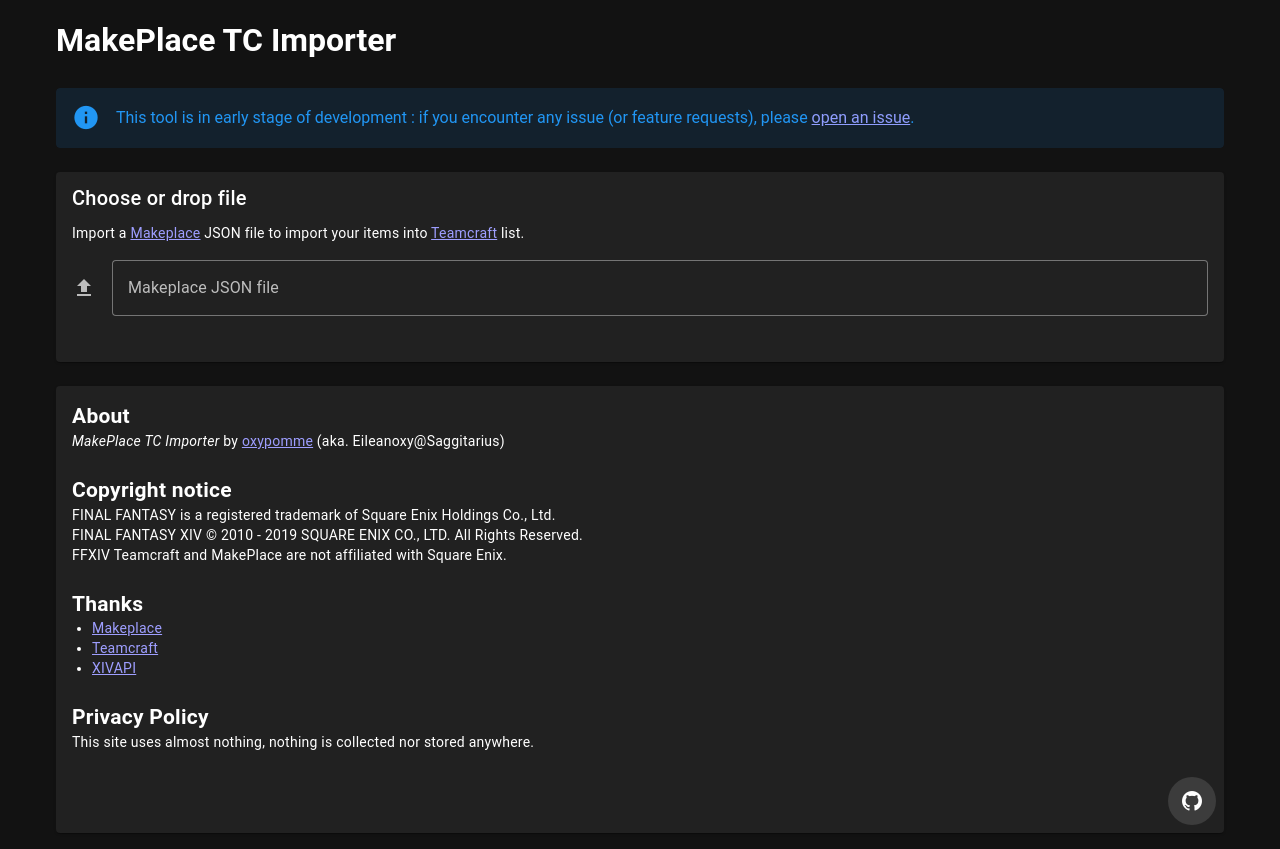
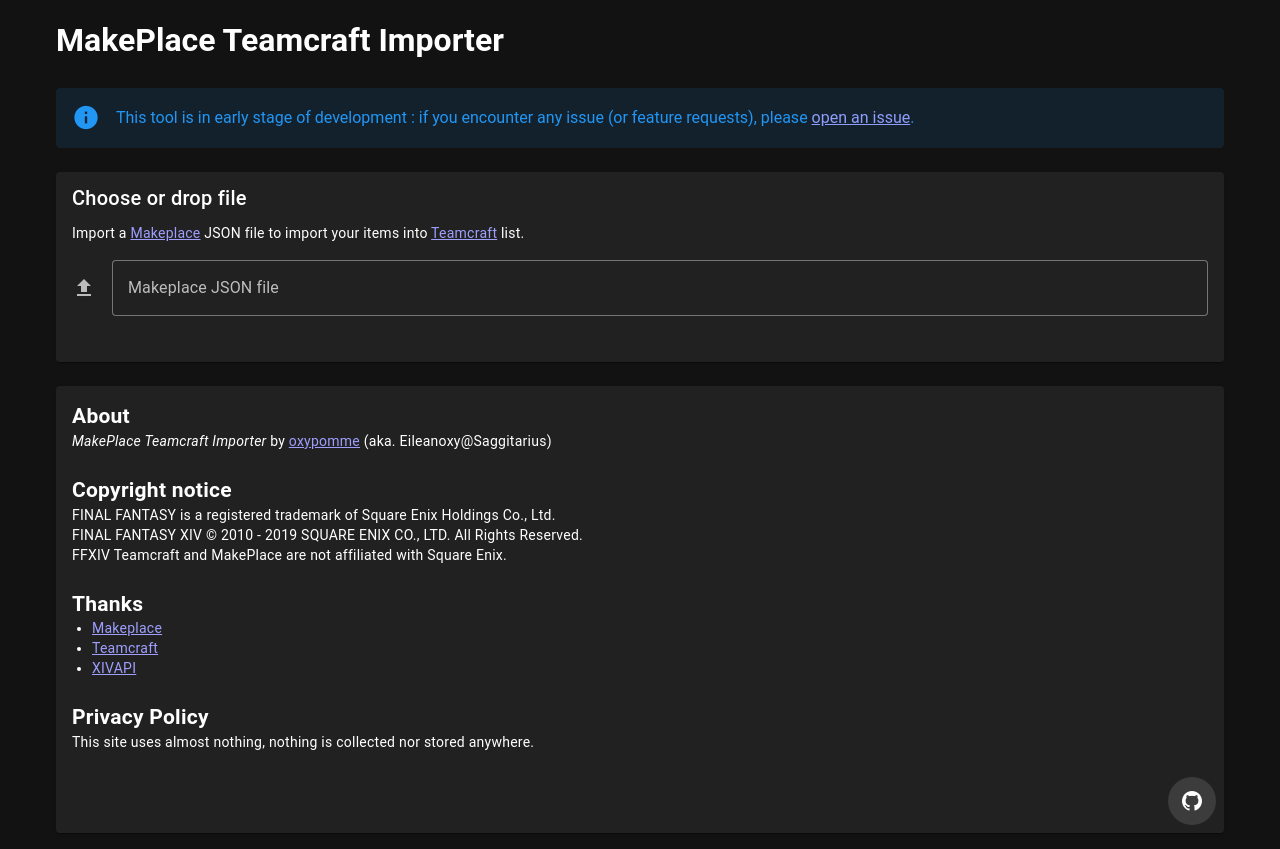
Before and after one commit to oxypomme/makeplace-tc-importer, a Nuxt app: page / in a window 1280 px wide. Built offline with nearby package versions, Linux system fonts and the light colour scheme.

Commit message:
fix: :bug: fixed materials beign counted as furniture

```diff
--- a/components/Items/List.vue
+++ b/components/Items/List.vue
@@ -22,7 +22,7 @@
 
 defineProps<{
   items: ParsedList
-  itemsPerPage?: number
+  itemsPerPage?: number | string
 }>();
 
 const headers = computed(() => [
--- a/pages/index.vue
+++ b/pages/index.vue
@@ -2,7 +2,7 @@
   <v-container>
     <v-row>
       <v-col>
-        <h1>MakePlace TC Importer</h1>
+        <h1>MakePlace Teamcraft Importer</h1>
       </v-col>
     </v-row>
 
@@ -87,7 +87,7 @@
                 </tr>
               </thead>
               <tbody>
-                <template v-for="[type, label] in typeMap">
+                <template v-for="[type, label] in typeHeaderMap">
                   <tr
                     v-if="totalItems[type]"
                     :key="type"
@@ -108,7 +108,7 @@
           class="mt-5"
         >
           <template #text>
-            <ItemsList :items="result.dyes" items-per-page="5" />
+            <ItemsList :items="result.dyes" items-per-page="4" />
           </template>
         </v-card>
       </v-col>
@@ -121,7 +121,7 @@
             <div>
               <h2>About</h2>
               <p>
-                <i>MakePlace TC Importer</i> by <a href="https://github.com/oxypomme" target="_blank" rel="noopener noreferrer">oxypomme</a> (aka. Eileanoxy@Saggitarius)
+                <i>MakePlace Teamcraft Importer</i> by <a href="https://github.com/oxypomme" target="_blank" rel="noopener noreferrer">oxypomme</a> (aka. Eileanoxy@Saggitarius)
               </p>
             </div>
 
@@ -175,7 +175,7 @@
 useHead({
   title: 'MakePlace TC Importer',
   meta: [
-    { property: 'og:title', content: 'MakePlace TC Importer' },
+    { property: 'og:title', content: 'MakePlace Teamcraft Importer' },
     { property: 'og:type', content: 'Website' },
     { property: 'og:description', content: 'Import a Makeplace JSON file to import your items into Teamcraft list.' },
     { property: 'og:url', content: 'https://mptc.oxypomme.fr' },
@@ -188,11 +188,12 @@
   link: string;
 };
 
-const typeMap = new Map<ParsedList[number]['type'], string>([
+const typeHeaderMap = new Map<ParsedList[number]['type'], string>([
   ['interior-furniture', 'Interior Furnitures'],
   ['interior-fixture', 'Interior Fixtures'],
   ['exterior-furniture', 'Exterior Furnitures'],
   ['exterior-fixture', 'Exterior Fixtures'],
+  ['material', 'Materials'],
   ['dye', 'Dyes'],
 ]);
 
```
Also changed, not shown: 1 other file (tests, documents, lock files or other folders).
